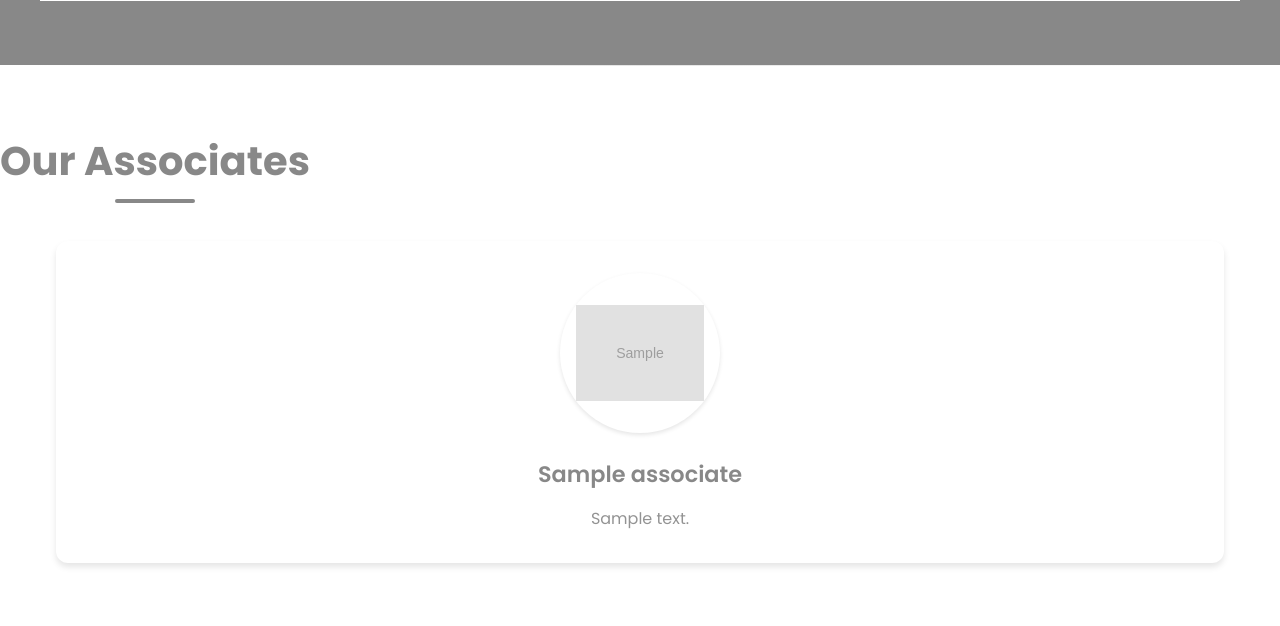
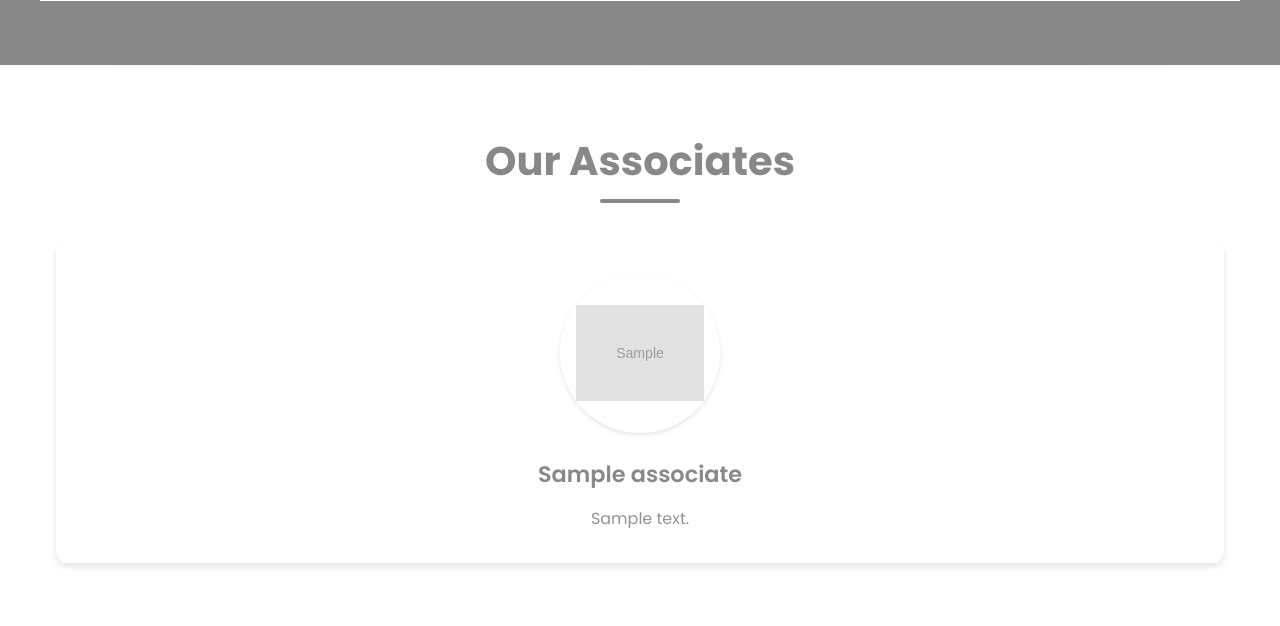
Before and after one commit to phelelanimthethwa/GIIP, a Flask app: template templates/user/home.html in a window 1280 px wide. Shown: the part 1786-2412 px from the top of the page. Run offline with Flask 3, Linux system fonts and the light colour scheme; the template is opened without the code that fills it: most values are stand-ins (such as "Sample title", 1, 10 or a date in 2020); some libraries are stand-ins or nearby versions.

Commit message:
fix: center Our Associates heading in home page

```diff
--- a/templates/user/home.html
+++ b/templates/user/home.html
@@ -645,8 +645,10 @@ html {
     font-weight: 700;
     margin-bottom: 3rem;
     position: relative;
-    display: inline-block;
     color: var(--primary-color);
+    text-align: center;
+    width: 100%;
+    display: block;
 }
 
 .section-title:after {
```
